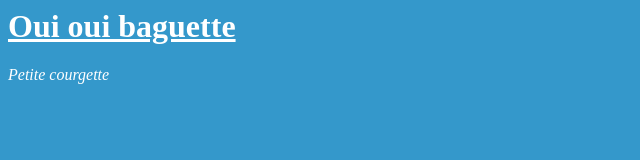
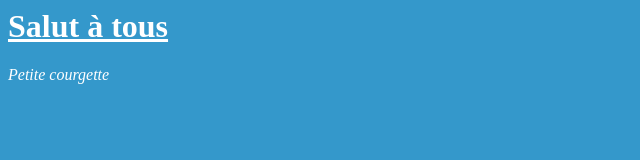
Before and after one commit to Cocachu/notreProjetCD, a plain HTML site: page index.html in a window 1280 px wide. Shown: the whole page, without its empty margins (0-640 px from the left). Drawn offline with Linux system fonts and the light colour scheme.

Commit message:
Modification des en-têtes 2

```diff
--- a/index.html
+++ b/index.html
@@ -12,7 +12,7 @@
 		</style>
 
 	<body>
-		<h1><u>Oui oui baguette</u></h1>
+		<h1><u>Salut à tous</u></h1>
 		<p><i>Petite courgette</i></p>
 	</body>
 
```
Also changed, not shown: planning.txt.
